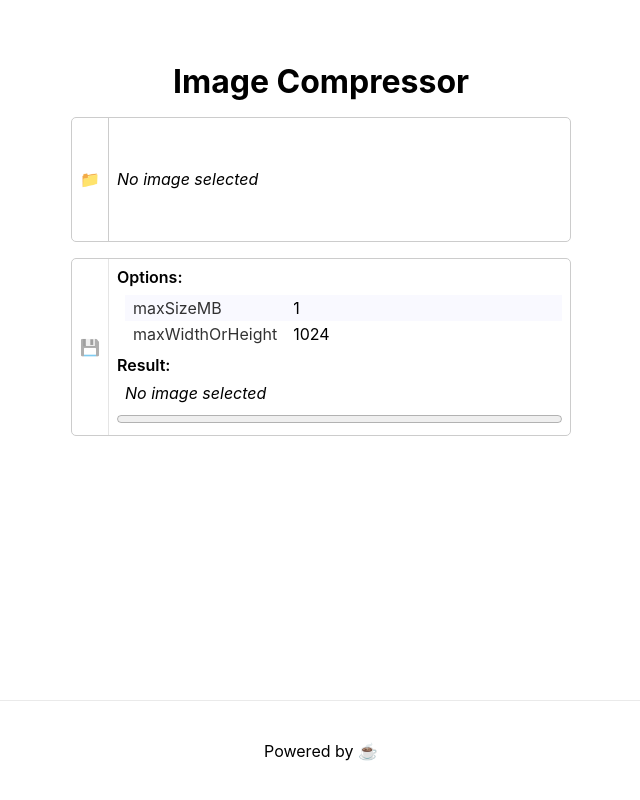
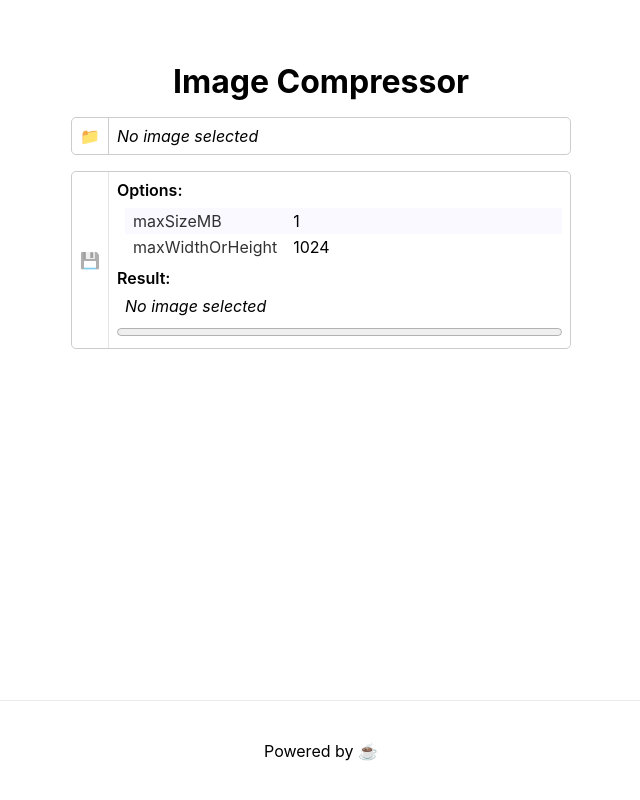
Before and after one commit to aditbisa/image-compressor, a Next.js app: page / in a window 1280 px wide. Shown: the whole page, without its empty margins (319-959 px from the left). Built offline with nearby package versions, Linux system fonts and the light colour scheme.

Commit message:
feat: adjust styles

```diff
--- a/src/styles/pages/Home.module.css
+++ b/src/styles/pages/Home.module.css
@@ -49,7 +49,6 @@
 .fileBox > * {
   margin-bottom: 1rem;
   min-width: 500px;
-  min-height: 125px;
 }
 
 @media (prefers-color-scheme: dark) {
```
